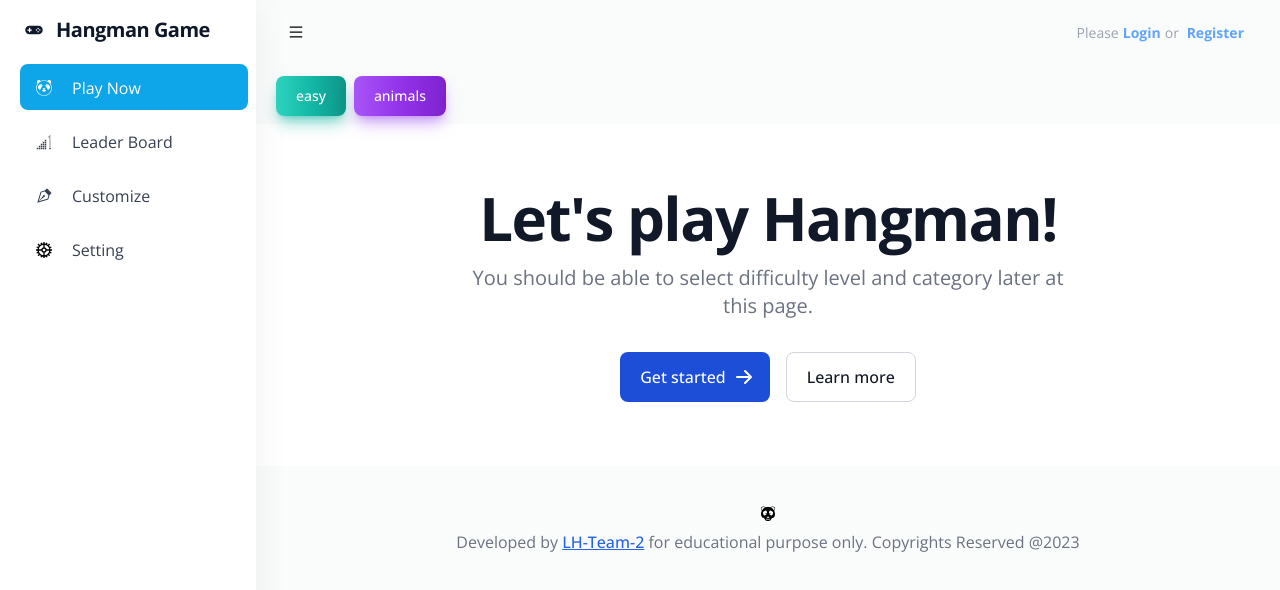
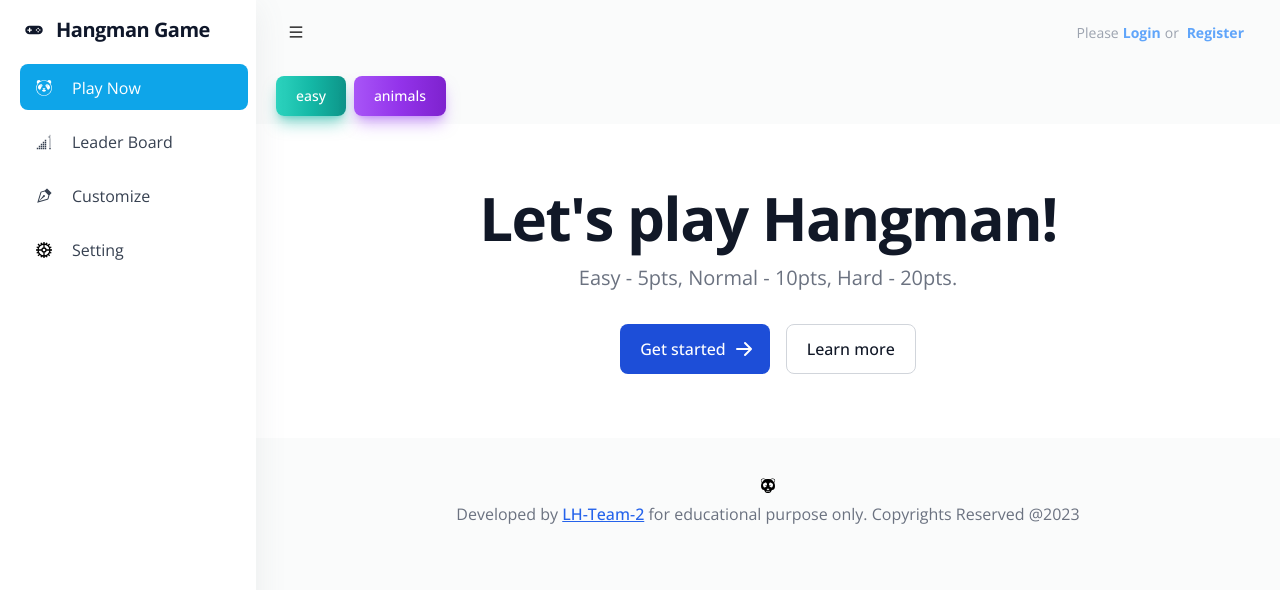
Before and after one commit to n-shen/game-hangman, a React (Create React App) app in the folder client/: page / in a window 1280 px wide. Shown: the top 590 px of the page. Built offline with nearby package versions, Linux system fonts and the light colour scheme.

Commit message:
Overall: upd instruction

```diff
--- a/client/src/components/Game.jsx
+++ b/client/src/components/Game.jsx
@@ -191,8 +191,7 @@ const Game = () => {
                 Let's play Hangman!
               </h1>
               <p className="mb-8 text-lg font-normal text-gray-500 lg:text-xl sm:px-16 lg:px-48 dark:text-gray-400">
-                You should be able to select difficulty level and category later
-                at this page.
+                Easy - 5pts, Normal - 10pts, Hard - 20pts.
               </p>
               <div className="flex flex-col space-y-4 sm:flex-row sm:justify-center sm:space-y-0 sm:space-x-4">
                 <button
--- a/client/src/components/ShareGame.jsx
+++ b/client/src/components/ShareGame.jsx
@@ -49,8 +49,12 @@ const ShareGame = () => {
           <section className="bg-white dark:bg-gray-900">
             <div className="py-8 px-4 mx-auto max-w-screen-xl text-center lg:py-16">
               <h1 className="mb-4 text-4xl font-extrabold tracking-tight leading-none text-gray-900 md:text-5xl lg:text-6xl dark:text-white">
-                {sharingProfile["fk_user"]} invited you to play customized
-                Hangman: {sharingProfile["title"]}!
+                <span className="text-green-500">
+                  {sharingProfile["fk_user"]}
+                </span>{" "}
+                invited you to play customized Hangman:{" "}
+                <span className="text-blue-500">{sharingProfile["title"]}</span>
+                !
               </h1>
               <p className="mb-8 text-lg font-normal text-gray-500 lg:text-xl sm:px-16 lg:px-48 dark:text-gray-400">
                 {sharingProfile["description"]}
```
